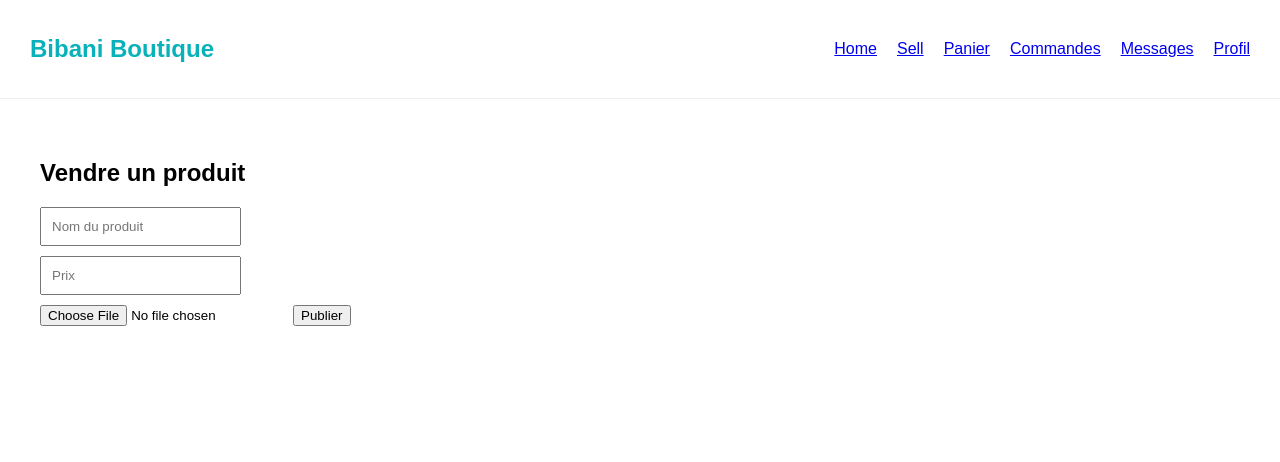
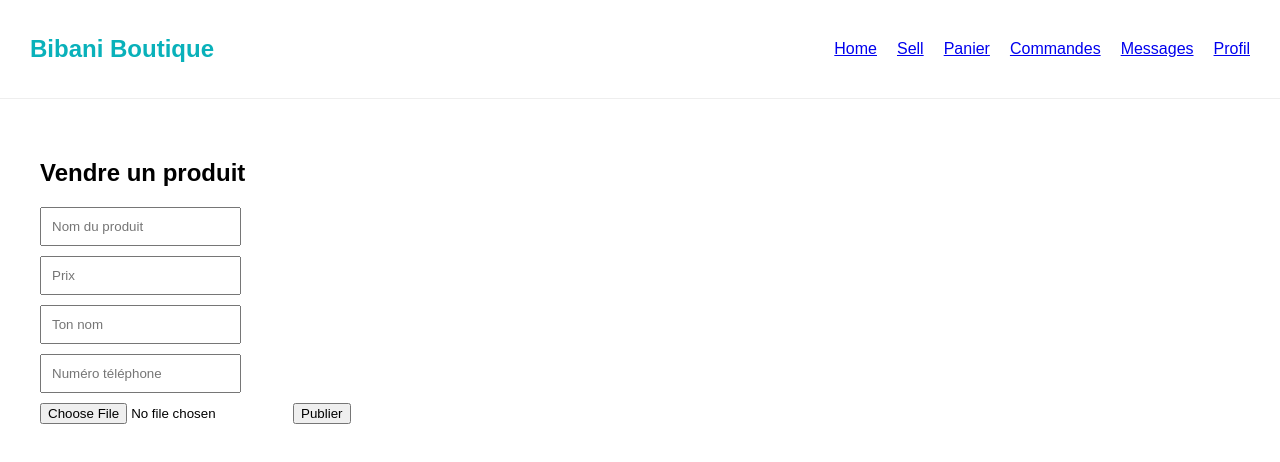
Before and after one commit to psakho922/vinted-web, a Next.js app: page /sell in a window 1280 px wide. Shown: the top 462 px of the page. Built offline with nearby package versions, Linux system fonts and the light colour scheme.

Commit message:
Update page.tsx

```diff
--- a/src/app/sell/page.tsx
+++ b/src/app/sell/page.tsx
@@ -1,4 +1,4 @@
- "use client";
+"use client";
 
 import { useState } from "react";
 
@@ -7,6 +7,8 @@ export default function SellPage(){
   const [title,setTitle] = useState("");
   const [price,setPrice] = useState("");
   const [image,setImage] = useState("");
+  const [name,setName] = useState("");
+  const [phone,setPhone] = useState("");
 
   const handleImage = (e:any) => {
 
@@ -29,7 +31,9 @@ export default function SellPage(){
       id: Date.now(),
       title,
       price,
-      image
+      image,
+      sellerName: name,
+      sellerPhone: phone
     };
 
     let products = JSON.parse(localStorage.getItem("products") || "[]");
@@ -43,6 +47,8 @@ export default function SellPage(){
     setTitle("");
     setPrice("");
     setImage("");
+    setName("");
+    setPhone("");
   };
 
   return(
@@ -65,7 +71,20 @@ export default function SellPage(){
         style={{display:"block", marginBottom:"10px", padding:"10px"}}
       />
 
-      {/* 📸 UPLOAD IMAGE */}
+      <input
+        placeholder="Ton nom"
+        value={name}
+        onChange={(e)=>setName(e.target.value)}
+        style={{display:"block", marginBottom:"10px", padding:"10px"}}
+      />
+
+      <input
+        placeholder="Numéro téléphone"
+        value={phone}
+        onChange={(e)=>setPhone(e.target.value)}
+        style={{display:"block", marginBottom:"10px", padding:"10px"}}
+      />
+
       <input
         type="file"
         accept="image/*"
@@ -74,11 +93,7 @@ export default function SellPage(){
       />
 
       {image && (
-        <img
-          src={image}
-          width="200"
-          style={{display:"block", marginBottom:"10px"}}
-        />
+        <img src={image} width="200" />
       )}
 
       <button onClick={handleSubmit}>
```
